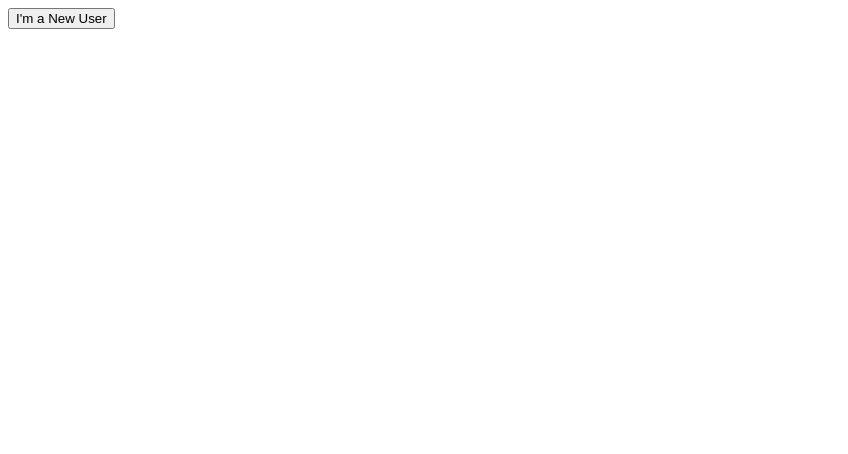
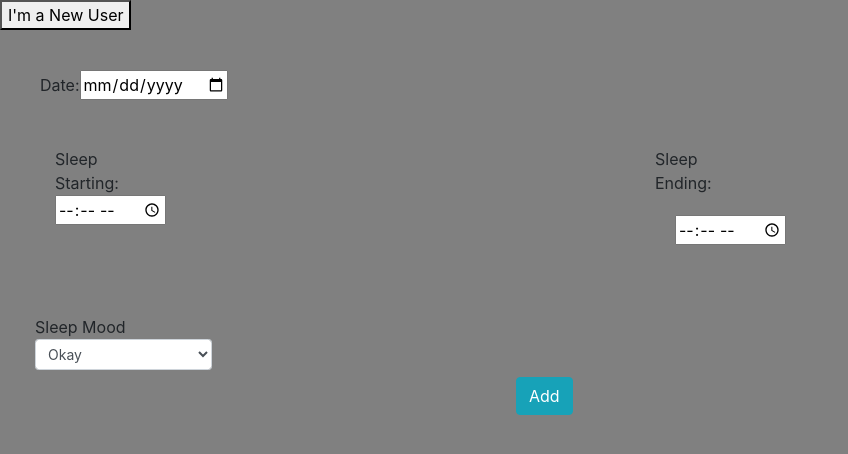
Before and after one commit to bw-sleeptracker/front-end, a React (Create React App) app: page / in a window 1280 px wide. Shown: the top 454 px of the page, without its empty margins (0-848 px from the left). Built offline with nearby package versions, Linux system fonts and the light colour scheme.

Commit message:
sleepAdd

```diff
--- a/package.json
+++ b/package.json
@@ -11,9 +11,12 @@
     "moment": "^2.28.0",
     "react": "^16.13.1",
     "react-dom": "^16.13.1",
+    "react-redux": "^7.2.1",
     "react-router-dom": "^5.2.0",
     "react-scripts": "3.4.3",
     "reactstrap": "^8.5.1",
+    "redux": "^4.0.5",
+    "redux-thunk": "^2.3.0",
     "styled-components": "^5.2.0",
     "yup": "^0.29.3"
   },
--- /dev/null
+++ b/src/Action/sleepAction.js
@@ -0,0 +1,26 @@
+// action creatar
+import {axiosWithAuth} from '../utils/axiosWithAuth'
+export const SET_FORMVALUES="SET_FORMVALUES";
+export const SUBMIT_FORM="SUBMIT_FORM";
+
+
+export const getSleep=()=>(dispatch)=>{
+
+    dispatch({ type: "SET_FORMVALUES" });
+    axiosWithAuth.get(" https://sleep-tracker-backend.herokuapp.com/day/current-user")
+    .then((res)=>{ dispatch({ type:SET_FORMVALUES,  payload:res.data });
+    console.log(res)
+})
+}
+
+
+
+export const createSlep=()=>(dispatch)=>{
+    dispatch ({type: "SUBMIT_FORM"})
+    axiosWithAuth()
+    .post("https://sleep-tracker-backend.herokuapp.com/")
+
+
+
+
+}
--- a/src/App.css
+++ b/src/App.css
@@ -1,4 +1,4 @@
-.App {
+const .App {
   text-align: center;
 }
 
--- a/src/App.js
+++ b/src/App.js
@@ -1,6 +1,7 @@
 // * dependencies:
 import React, { useState } from 'react';
 import { Switch, Route } from 'react-router-dom';
+import AddSleep from "./components/AddSleep"
 
 // * utility  comp
 import PrivateRoute from './components/PrivateRoute';
@@ -38,6 +39,7 @@ function App() {
 
   return (
 
+
   //first option...
     <div className="App">
       <Switch>
@@ -53,6 +55,7 @@ function App() {
                   onClick={launchSignUp}
                   > I'm a New User </button>
                   <LoginPage />
+                  <AddSleep/>
                 </div>
             }
           </Route>
--- /dev/null
+++ b/src/components/AddSleep.js
@@ -0,0 +1,180 @@
+import React, { useState, useEffect } from "react";
+import {connect} from "react-redux"
+import * as yup from "yup";
+
+import {getSleep} from "../Action/sleepAction"
+
+
+const AddSleep = (props) => {
+  const [entry, setEntry] = useState({
+    user_id: "",
+    date: "",
+    sleepStart: "",
+    sleepEnd: "",
+    moodBeforeSleep: 3
+  });
+
+  useEffect(()=>{
+    console.log(entry)
+},[entry])
+
+  const [errors, setErrors] = useState({
+    user_id: "",
+    date: "",
+    sleepStart: "",
+    sleepEnd: "",
+    moodBeforeSleep: "",
+    moodAfterSleep: "",
+  });
+
+
+  const entrySchema = yup.object().shape({
+    date: yup.string().required(),
+    sleepStart: yup.string().required(),
+    sleepEnd: yup.string().required(),
+    duration: yup.string(),
+    moodBeforeSleep: yup.string(),
+  });
+
+
+  const validateChange = (e) => {
+    yup
+      .reach(entrySchema, e.target.name)
+      //what its looking for
+      .validate(e.target.value)
+      //using the errors
+      .then((valid) => {
+        setErrors({ ...errors, [e.target.name]: "" });
+      })
+      .catch((err) => {
+        setErrors({
+          ...errors,
+          [e.target.name]: err.errors[0],
+        });
+      });
+  };
+
+  const changeHandler = (e) => {
+    e.persist();
+
+    let newEntryData;
+    if (e.target.type === "time") {
+      var d = new Date();
+      var ty = e.target.value;
+      var newDate = new Date(d.toString().split(":")[0].slice(0, -2) + ty);
+      console.log("time", newDate)
+
+
+      newEntryData = {
+        ...entry,
+        [e.target.name]: newDate,
+      };
+    } else if (e.target.type === "date") {
+      newEntryData = {
+        ...entry,
+        [e.target.name]: new Date(e.target.value),
+      };
+    } else {
+      newEntryData = {
+        ...entry,
+        [e.target.name]: e.target.value,
+      };
+    }
+
+    validateChange(e);
+    setEntry(newEntryData);
+  };
+
+  const submitHandeler = (e) => {
+    e.preventDefault();
+    setEntry({
+        date: "",
+        sleepStart: "",
+        sleepEnd: "",
+        moodBeforeSleep: "",
+      });
+      props.getSleep(entry)
+      console.log(submitHandeler)
+
+  };
+
+console.log(entry)
+
+  return (
+
+ <form className="form" onSubmit={submitHandeler}>
+
+     <div className="form-group">
+     <div className="input-group mb-3">
+          <label className="date">
+            Date:
+            <input
+              id="date"
+              type="date"
+              name="date"
+              placeholder="01/01/2020"
+              onChange={changeHandler}
+            />
+          </label>
+          </div>
+
+
+          <div className="time">
+          <div className="input-group mb-3">
+          <label className="col-sm-2 col-form-label">
+          Sleep Starting:
+            <input
+            type="time"
+              id="sleepStart"
+              name="sleepStart"
+              placeholder="9:00PM"
+              onChange={changeHandler}
+            />
+          </label>
+          </div>
+
+          <div className="input-group mb-3">
+          <label className="col-sm-2 col-form-label">
+            Sleep Ending:
+            <input  className="date"
+            type="time"
+              id="sleepEnd"
+              name="sleepEnd"
+              placeholder="01/02/2020"
+              onChange={changeHandler}
+            />
+          </label>
+          </div>
+          </div>
+
+
+          <div className="form-input-group-prepend">
+          <label className="col-sm-2 col-form-label">
+            Sleep Mood
+            <select className="form-control form-control-sm"
+              name="moodBeforeSleep"
+              value={entry.moodBeforeSleep}
+              onChange={changeHandler}
+            >
+                <option value="">…Select One …</option>
+                <option value={1}>Bad </option>
+                <option value={2}> Meh</option>
+                <option value={3}>Okay</option>
+                <option value={4}>Good</option>
+            </select>{" "}
+          </label>
+          </div>
+
+
+          <button className="btn btn-info">Add</button>
+    </div>
+
+ </form>
+
+  );
+};
+const mapDispatchToPrios ={
+    getSleep
+}
+
+export default connect (null, mapDispatchToPrios)(AddSleep)
--- a/src/index.css
+++ b/src/index.css
@@ -1,3 +1,5 @@
+@import "../node_modules/bootstrap/dist/css/bootstrap.min.css";
+
 body {
   margin: 0;
   font-family: -apple-system, BlinkMacSystemFont, 'Segoe UI', 'Roboto', 'Oxygen',
@@ -5,9 +7,28 @@ body {
     sans-serif;
   -webkit-font-smoothing: antialiased;
   -moz-osx-font-smoothing: grayscale;
+  background-color: gray;
 }
 
 code {
   font-family: source-code-pro, Menlo, Monaco, Consolas, 'Courier New',
     monospace;
 }
+
+.time{
+  display: flex;
+  margin: 20px;
+
+}
+.form{
+  margin: 20px;
+
+
+}
+.date{
+  margin: 20px;
+}
+.btn{
+  margin-left: 40%;
+  padding: 20x;
+}
--- a/src/index.js
+++ b/src/index.js
@@ -2,17 +2,23 @@
 import React from 'react';
 import ReactDOM from 'react-dom';
 import { BrowserRouter as Router } from 'react-router-dom';
+import { createStore,  applyMiddleware } from "redux";
+import { Provider } from "react-redux";
+import thunk from "redux-thunk"
+import './index.css';
+import  sleepReducer  from "./reducers/sleepReducer";
 
-// import './index.css';
-// import * as serviceWorker from './serviceWorker';
-
-// * components:
 import App from './App';
 
+const store = createStore(sleepReducer,  applyMiddleware(thunk));
 
 ReactDOM.render(
+  <Provider store={store}>
   <Router>
     <App />
-  </Router>,
+  </Router>
+  </Provider>
+  ,
+  // provider
   document.getElementById('root')
 );
--- /dev/null
+++ b/src/reducers/sleepReducer.js
@@ -0,0 +1,25 @@
+const initialState = {
+    formValues: {},
+    inputs: ""
+  };
+
+  const sleepReducer = (state = initialState, action) => {
+    switch (action.type) {
+      case "SET_FORMVALUES":
+        return {
+          ...state,
+          formValues: action.payload
+        };
+      case "SUBMIT_FORM":
+        console.log("Form submission ---");
+        console.log("Form Data - ", state.formValues);
+        return {
+          ...state,
+          message: "Form submitted!!"
+        };
+      default:
+        return state;
+    }
+  };
+
+  export default sleepReducer;
```
Also changed, not shown: src/components/Delet.js (added, +38 -0 lines), 1 other file (tests, documents, lock files or other folders).
